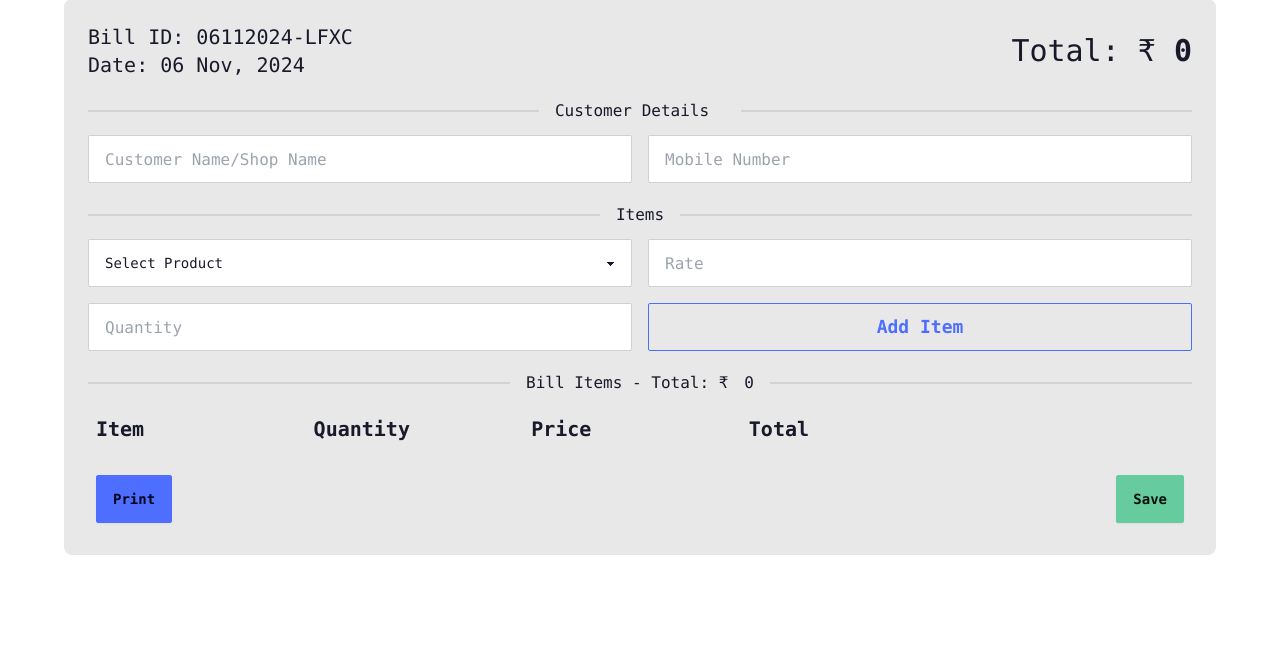
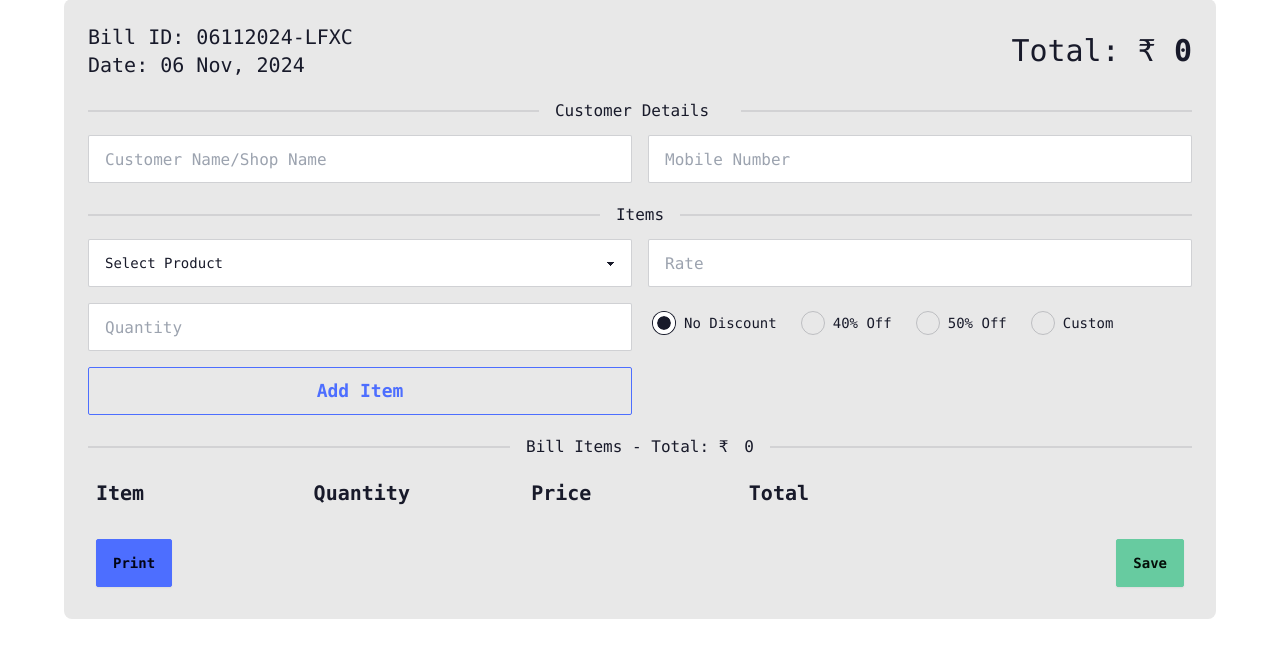
Before and after one commit to jethliya-balaji/Billing-System, a Django app: page /bill/create/ in a window 1280 px wide. Shown: the part 101-759 px from the top of the page. Run offline with Django 4.2, Linux system fonts and the light colour scheme; the visitor is signed in with stand-in values (Sample User, id 1); data comes from the database, SQL or seed files in the repository; data that the repository does not hold is empty; style sheets or scripts are compiled from the project's sources; parts of the project's set-up code (start-up, migrations or seed data) failed here and were passed over; some libraries are stand-ins or nearby versions.

Commit message:
Add discount system to bill items
- Add discount options: None, 40%, 50%, and Custom
- Implement discount calculations in BillItem model
- Update templates to display discount information

```diff
--- a/src/billing/forms.py
+++ b/src/billing/forms.py
@@ -13,10 +13,21 @@ class BillForm(forms.ModelForm):
 
 class BillItemForm(forms.ModelForm):
     quantity = forms.IntegerField(min_value=1, required=True)
+
     class Meta:
         model = BillItem
-        fields = ['product', 'quantity', 'custom_rate']
+        fields = ['product', 'quantity', 'custom_rate', 'discount_type', 'custom_discount']
+        widgets = {
+            'custom_discount': forms.NumberInput(attrs={
+                'class': 'input input-bordered w-full',
+                'placeholder': 'Custom Discount %',
+                'min': '0',
+                'max': '100',
+                'step': '0.01'
+            })
+        }
 
     def __init__(self, *args, **kwargs):
         super().__init__(*args, **kwargs)
         self.fields['product'].empty_label = "Select Product"
+        self.fields['custom_discount'].required = False
--- a/src/billing/models.py
+++ b/src/billing/models.py
@@ -6,6 +6,7 @@ from django.utils import timezone
 from django.core.validators import RegexValidator
 from django.db import transaction
 from django.core.exceptions import ValidationError
+from decimal import Decimal
 
 
 class Product(models.Model):
@@ -52,11 +53,20 @@ class Bill(models.Model):
 
 
 class BillItem(models.Model):
+    DISCOUNT_CHOICES = [
+        (0, 'No Discount'),
+        (40, '40% Off'),
+        (50, '50% Off'),
+        (-1, 'Custom')  # -1 indicates custom discount
+    ]
+
     bill = models.ForeignKey(Bill, related_name='items', on_delete=models.CASCADE)
     product = models.ForeignKey(Product, on_delete=models.CASCADE)
     quantity = models.PositiveIntegerField()
     total = models.DecimalField(max_digits=10, decimal_places=2, editable=False)
     custom_rate = models.DecimalField(max_digits=10, decimal_places=2, null=True, blank=True)
+    discount_type = models.IntegerField(choices=DISCOUNT_CHOICES, default=0)
+    custom_discount = models.DecimalField(max_digits=5, decimal_places=2, null=True, blank=True, help_text="Enter discount percentage")
 
     def clean(self):
         if self.custom_rate is None and (self.product.default_rate is None or self.product.default_rate == 0):
@@ -67,7 +77,19 @@ class BillItem(models.Model):
     def save(self, *args, **kwargs):
         self.clean()
         rate = self.custom_rate if self.custom_rate is not None else self.product.default_rate
-        self.total = rate * self.quantity
+
+        # Calculate discount
+        if self.discount_type == -1 and self.custom_discount:  # Custom discount
+            discount_percentage = self.custom_discount
+        else:  # Fixed discount or no discount
+            discount_percentage = Decimal(str(self.discount_type))  # Convert to Decimal
+
+        # Apply discount
+        if discount_percentage > 0:
+            discount_multiplier = (Decimal('100') - discount_percentage) / Decimal('100')
+            rate = rate * discount_multiplier
+
+        self.total = rate * Decimal(str(self.quantity))  # Convert quantity to Decimal
         super().save(*args, **kwargs)
         self.bill.update_total_amount()
 
--- a/src/static/js/script.js
+++ b/src/static/js/script.js
@@ -1,10 +1,29 @@
 // initialize select2 to the id_product field in create_bill.html
 // $('#id_product').select2();
+
+// Add this function to handle custom discount visibility
+function toggleCustomDiscount(radio) {
+    const customDiscountInput = document.getElementById('id_custom_discount');
+
+    if (radio.value === '-1') {  // Custom discount selected
+        customDiscountInput.hidden = false;
+        customDiscountInput.required = true;
+        customDiscountInput.focus();
+    } else {
+        customDiscountInput.hidden = true;
+        customDiscountInput.required = false;
+        customDiscountInput.value = '';
+    }
+}
 
 // clear the fields after adding a new product used in create_bill.html
 function clearFields() {
     document.getElementById('id_quantity').value = '';
     document.getElementById('id_custom_rate').value = '';
+    document.getElementById('id_custom_discount').value = '';
+    // Reset radio buttons to "No Discount"
+    document.querySelector('input[name="discount_type"][value="0"]').checked = true;
+    document.getElementById('id_custom_discount').hidden = true;
     document.getElementById('id_custom_rate').focus();
 }
 
@@ -19,7 +38,15 @@ document.addEventListener('DOMContentLoaded', () => {
             input.addEventListener('keydown', (event) => {
                 if (event.key === 'Enter') {
                     event.preventDefault();
-                    const nextInput = inputs[index + 1];
+
+                    // Find the next visible input
+                    let nextIndex = index + 1;
+                    let nextInput = inputs[nextIndex];
+                    while (nextInput && (nextInput.hidden || nextInput.style.display === 'none')) {
+                        nextIndex++;
+                        nextInput = inputs[nextIndex];
+                    }
+
                     if (nextInput) {
                         nextInput.focus();
                     } else {
--- a/src/templates/billing/create_edit_bill.html
+++ b/src/templates/billing/create_edit_bill.html
@@ -54,6 +54,20 @@ Edit Bill
                     {% render_field bill_item_form.product class+="select select-bordered w-full" %}
                     {% render_field bill_item_form.custom_rate class+="input input-bordered w-full" placeholder="Rate"%}
                     {% render_field bill_item_form.quantity class+="input input-bordered w-full" placeholder="Quantity"%}
+
+                    <!-- Add discount section -->
+                    <div class="flex flex-col space-y-2">
+                        <div class="flex space-x-4">
+                            {% for value, label in bill_item_form.discount_type.field.choices %}
+                            <label class="label cursor-pointer space-x-2">
+                                <input type="radio" name="discount_type" value="{{ value }}"  class="radio"  {% if value == 0 %}checked{% endif %} onchange="toggleCustomDiscount(this)">
+                                <span class="label-text">{{ label }}</span>
+                            </label>
+                            {% endfor %}
+                        </div>
+                        {% render_field bill_item_form.custom_discount hidden=True %}
+                    </div>
+
                     <input type="submit" value="Add Item" class="btn btn-outline btn-primary w-full text-lg">
                 </div>
             </form>
@@ -84,8 +98,19 @@ Edit Bill
                                     class="md:hidden font-bold">Quantity:</span>{{item.quantity }}</p>
                         </div>
                         <div class="w-full md:w-auto p-2">
-                            <p class="flex justify-between"><span
-                                    class="md:hidden font-bold">Price:</span>{{item.get_rate}}</p>
+                            <p class="flex justify-between">
+                                <span class="md:hidden font-bold">Price:</span>
+                                {{item.get_rate}}
+                                {% if item.discount_type != 0 %}
+                                    <span class="text-sm text-success">
+                                        {% if item.discount_type == -1 %}
+                                            ({{ item.custom_discount }}% off)
+                                        {% else %}
+                                            ({{ item.discount_type }}% off)
+                                        {% endif %}
+                                    </span>
+                                {% endif %}
+                            </p>
                         </div>
                         <div class="w-full md:w-auto p-2">
                             <p class="flex justify-between"><span class="md:hidden font-bold">Total:</span>{{item.total}}
```
Also changed, not shown: src/templates/billing/partials/create_edit_bill_item.html (+13 -1 lines), src/templates/billing/print_bill.html (+12 -1 lines), src/templates/billing/view_bill.html (+12 -1 lines), src/billing/migrations/0001_initial.py.
